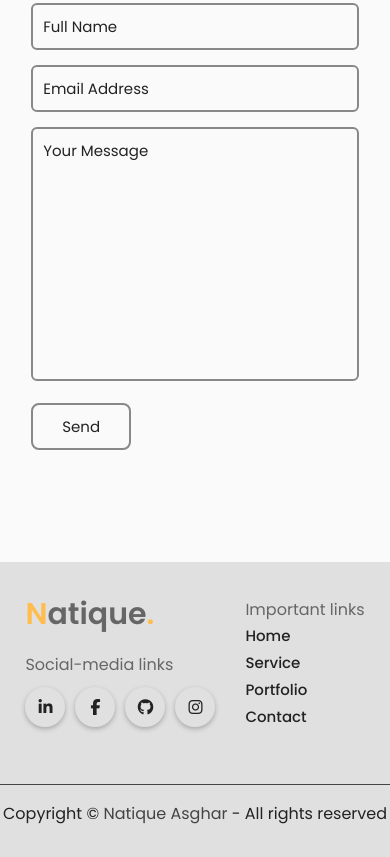
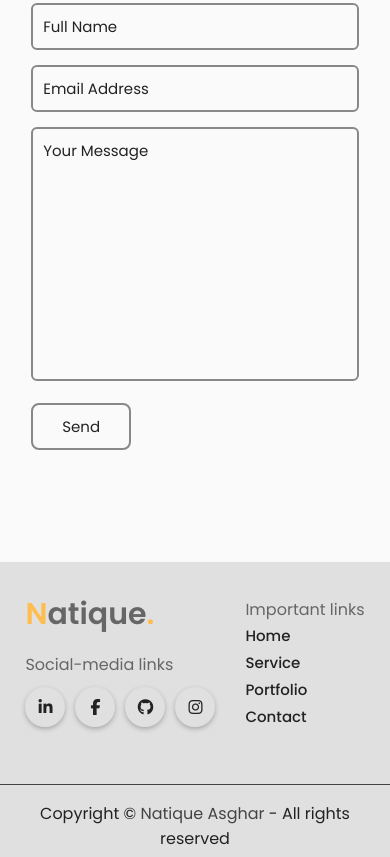
Before and after one commit to NatiqueAsghar/DemoPortfolio, a plain HTML site: page index.html in a window 390 px wide. Shown: the part 4786-5643 px from the top of the page. Drawn offline with nearby package versions, Linux system fonts and the light colour scheme; some packages are replaced by stand-ins of ours; a script that the page names is missing.

Commit message:
Update utils.css
Maintaining the padding of paragraph in footer

```diff
--- a/utils.css
+++ b/utils.css
@@ -137,4 +137,8 @@
     .footer .link{
         padding: 0 10px;
     }
+    .lv2 p{
+        padding: 0 20px;
+        text-align: center;
+    }
 }
```
